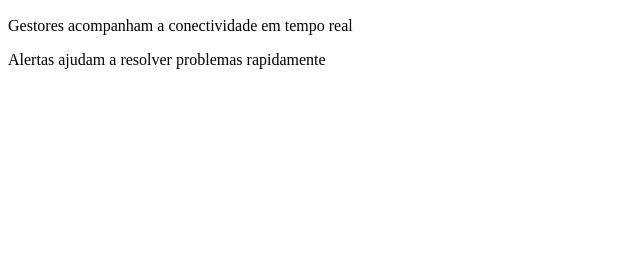
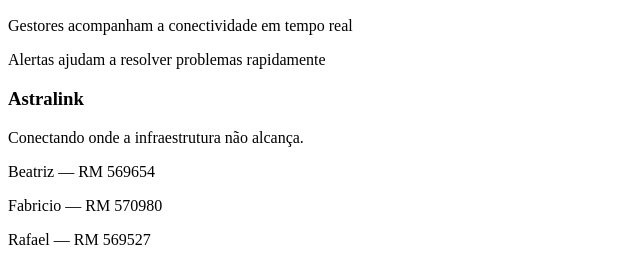
Before and after one commit to GSwebDev-ESPV/WebDev, a plain HTML site: page index.html in a window 1280 px wide. Shown: the part 2137-2402 px from the top of the page, without its empty margins (0-640 px from the left). Before the commit the page ends 2222 px from the top, so only its background shows below. Drawn offline with Linux system fonts and the light colour scheme; files that its build step writes are made by us from their sources.

Commit message:
criando o footer

```diff
--- a/index.html
+++ b/index.html
@@ -170,6 +170,15 @@
         </section>
 
     </main>
+    <footer>
+        <h3>Astralink</h3>
+        <p>Conectando onde a infraestrutura não alcança.</p>
 
+        <div class="integrantes">
+            <p>Beatriz — RM 569654</p>
+            <p>Fabricio — RM 570980</p>
+            <p>Rafael — RM 569527</p>
+        </div>
+    </footer>
 </body>
 </html>
```
